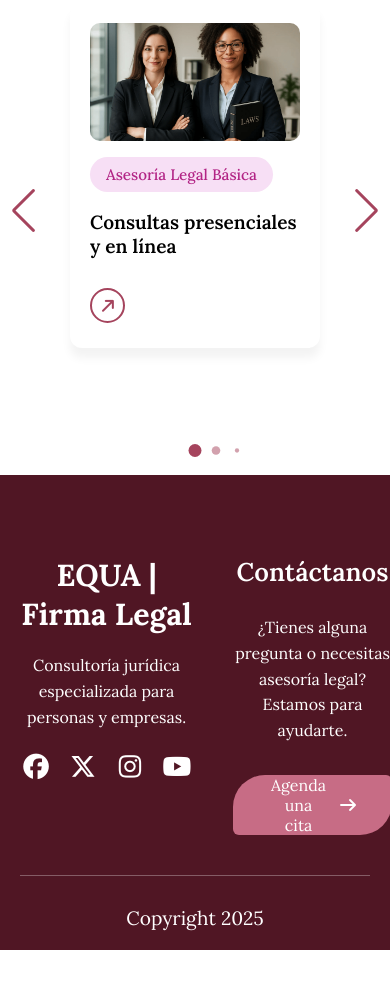
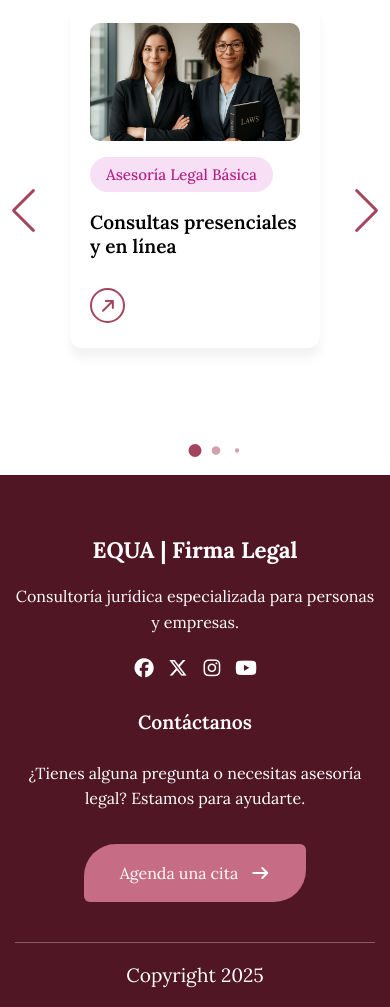
Before and after one commit to KatsHue/equa-firma-legal-, a plain HTML site: page index.html in a window 390 px wide. Shown: the part 2103-3110 px from the top of the page. Before the commit the page ends 3053 px from the top, so only its background shows below. Drawn offline with nearby package versions, Linux system fonts and the light colour scheme.

Commit message:
Corrección de errores

```diff
--- a/style.css
+++ b/style.css
@@ -491,6 +491,26 @@ input[type="checkbox"] {
   nav {
     padding: 0 40px 0 50px;
   }
+
+  .footer-top {
+    grid-template-columns: 1fr; /* Pasa a una columna */
+    gap: 30px;
+    padding-top: 60px;
+    text-align: center;
+    justify-items: center;
+  }
+
+  .footer .logo-text {
+    font-size: 1.6rem;
+  }
+
+  .footer-list .footer-list-title {
+    font-size: 1.4rem;
+  }
+
+  .social-link {
+    font-size: 1.4rem;
+  }
 }
 
 @media (max-width: 920px) {
@@ -597,4 +617,29 @@ input[type="checkbox"] {
     font-size: 0.95rem;
     line-height: 24px;
   }
+
+  .footer {
+    padding: 0 15px 20px;
+  }
+
+  .footer .logo-text {
+    font-size: 1.4rem;
+  }
+
+  .footer-list .footer-list-title {
+    font-size: 1.2rem;
+  }
+
+  .social-link {
+    font-size: 1.2rem;
+  }
+
+  .social-list {
+    flex-wrap: wrap;
+    gap: 10px;
+  }
+
+  .footer-bottom {
+    padding-top: 20px;
+  }
 }
```
